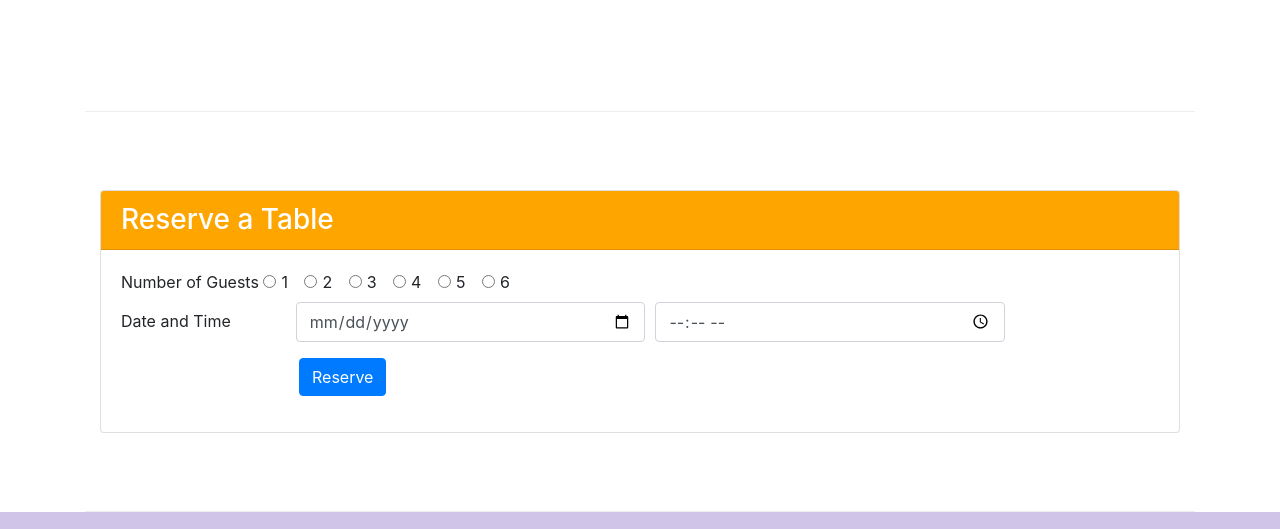
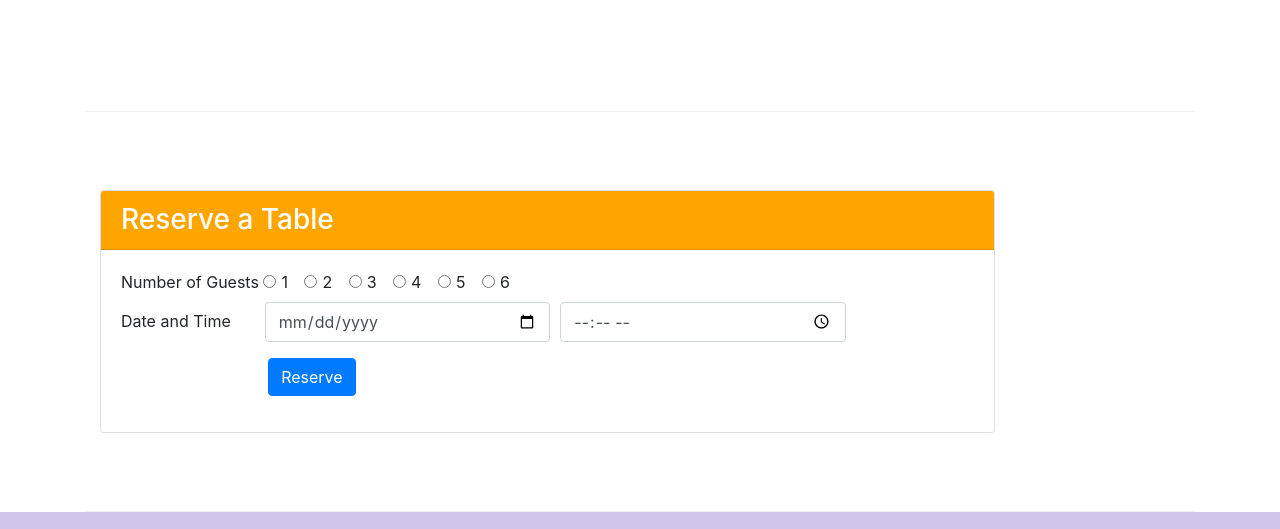
Before and after one commit to i-amritpal/Bootstrap4, a website: page index.html in a window 1280 px wide. Shown: the part 1422-1951 px from the top of the page. Drawn offline with nearby package versions, Linux system fonts and the light colour scheme.

Commit message:
Reservation

```diff
--- a/index.html
+++ b/index.html
@@ -164,8 +164,8 @@
         </div>
       </div>
 
-      <div class="row row-content">
-        <div class="col-sm col-8 align-self-center">
+      <div class="row row-content align-items-center">
+        <div class="col-sm-10 col-8 align-self-center">
           <div class="card">
             <h3 class="card-header text-white" id="jumpTarget" style="background-color: orange">Reserve a Table</h3>
             <div class="card-body">
```
